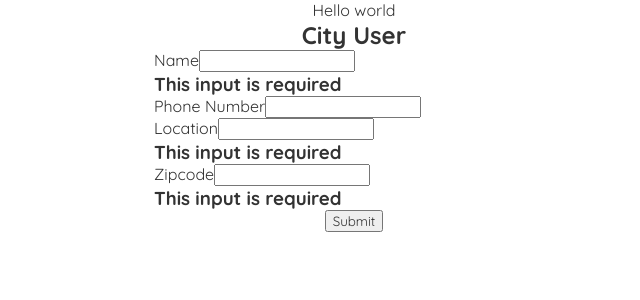
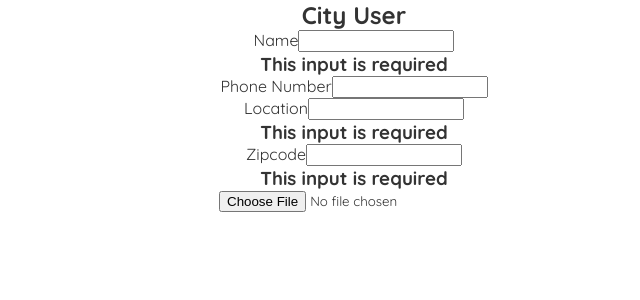
Before and after one commit to taihelsel/HACKTHON-2022, a React (Create React App) app in the folder client/: page / in a window 1280 px wide. Shown: the top 300 px of the page, without its empty margins (286-926 px from the left). Built offline with nearby package versions, Linux system fonts and the light colour scheme; no server answers.

Commit message:
Refactored create ticket page

```diff
--- a/client/src/App.jsx
+++ b/client/src/App.jsx
@@ -1,18 +1,10 @@
 import "./App.css";
-import { testRoute } from "./API/index";
-import UploadUser from "./pages/upload/Upload";
+import { CreateTicketPage } from "./pages";
 
 function App() {
-  testRoute((msg) => {
-    console.log("API MESSAGE", msg);
-  });
   return (
     <div className="App">
-      Hello world
-      <div />
-      <div>
-        <UploadUser />
-      </div>
+      <CreateTicketPage />
     </div>
   );
 }
--- /dev/null
+++ b/client/src/pages/CreateTicketPage/CreateTicketPage.jsx
@@ -0,0 +1,69 @@
+import { useState } from "react";
+import "./CreateTicketPage.css";
+import FormInput from "../../Components/FormInput";
+import UploadButton from "./components/UploadButton";
+
+export default function CreateTicketPage() {
+  const [name, setName] = useState("");
+  const [phoneNumber, setPhoneNumber] = useState("");
+  const [location, setLocation] = useState("");
+  const [zipcode, setZipcode] = useState("");
+  const [isPending, setIsPending] = useState(false);
+
+  const handleSubmit = () => {
+    // e.preventDefault()
+    const userInfo = {
+      name,
+      phoneNumber,
+      zipcode,
+      location,
+    };
+  };
+  return (
+    <section id="CreateTicket">
+      <h2>City User</h2>
+      <form className="create-ticket-form">
+        <div className="form-input-row">
+          <FormInput
+            type="text"
+            value={name}
+            updateState={(e) => setName(e.target.value)}
+            id="nameInput"
+            labelText="Name"
+            required
+          />
+        </div>
+        <div className="form-input-row">
+          <FormInput
+            type="number"
+            value={phoneNumber}
+            updateState={(e) => setPhoneNumber(e.target.value)}
+            id="phoneInput"
+            labelText="Phone Number"
+          />
+        </div>
+        <div className="form-input-row">
+          <FormInput
+            type="text"
+            required
+            value={location}
+            updateState={(e) => setLocation(e.target.value)}
+            id="locationInput"
+            labelText="Location"
+          />
+        </div>
+        <div className="form-input-row">
+          <FormInput
+            type="number"
+            required
+            value={zipcode}
+            updateState={(e) => setZipcode(e.target.value)}
+            id="zipcodeInput"
+            labelText="Zipcode"
+          />
+        </div>
+        <UploadButton />
+      </form>
+    </section>
+  );
+}
--- /dev/null
+++ b/client/src/pages/CreateTicketPage/components/UploadButton.jsx
@@ -0,0 +1,5 @@
+export default function UploadButton() {
+  return (
+    <input type="file" accept="image/*;capture=camera" />
+  );
+}
--- /dev/null
+++ b/client/src/pages/index.js
@@ -0,0 +1,6 @@
+import CreateTicketPage from "./CreateTicketPage/CreateTicketPage";
+
+export {
+  // eslint-disable-next-line import/prefer-default-export
+  CreateTicketPage,
+};
--- a/client/src/pages/upload/Upload.jsx
+++ /dev/null
@@ -1,82 +0,0 @@
-import { useState } from "react";
-import FormInput from "../../Components/FormInput";
-import "./Upload.css";
-
-function UploadUser() {
-  const [name, setName] = useState("");
-  const [phoneNumber, setPhoneNumber] = useState("");
-  const [location, setLocation] = useState("");
-  const [zipcode, setZipcode] = useState("");
-  const [isPending, setIsPending] = useState(false);
-
-  const handleSubmit = () => {
-    // e.preventDefault()
-    const userInfo = {
-      name,
-      phoneNumber,
-      zipcode,
-      location,
-    };
-
-    setIsPending(true);
-
-    fetch("http://localhost:3000", {
-      method: "POST",
-      headers: { "Content Type": "application/json" },
-      body: JSON.stringify(userInfo),
-    }).then(() => {
-      console.log("new user added");
-      setIsPending(false);
-    });
-  };
-
-  return (
-    <div className="create-user">
-      <h2>City User</h2>
-      <form>
-        <FormInput
-          type="text"
-          value={name}
-          updateState={(e) => setName(e.target.value)}
-          id="nameInput"
-          labelText="Name"
-          required
-        />
-        <FormInput
-          type="number"
-          value={phoneNumber}
-          updateState={(e) => setPhoneNumber(e.target.value)}
-          id="phoneInput"
-          labelText="Phone Number"
-        />
-        <FormInput
-          type="text"
-          required
-          value={location}
-          updateState={(e) => setLocation(e.target.value)}
-          id="locationInput"
-          labelText="Location"
-        />
-        <FormInput
-          type="number"
-          required
-          value={zipcode}
-          updateState={(e) => setZipcode(e.target.value)}
-          id="zipcodeInput"
-          labelText="Zipcode"
-        />
-        {!isPending && <button type="button">Submit</button>}
-        {isPending && (
-          <button type="button" disabled>
-            Submitting
-          </button>
-        )}
-        <p>{name}</p>
-        <p>{phoneNumber}</p>
-        <p>{zipcode}</p>
-      </form>
-    </div>
-  );
-}
-
-export default UploadUser;
```
Also changed, not shown: client/src/pages/CreateTicketPage/CreateTicketPage.css (renamed from client/src/pages/upload/Upload.css).
